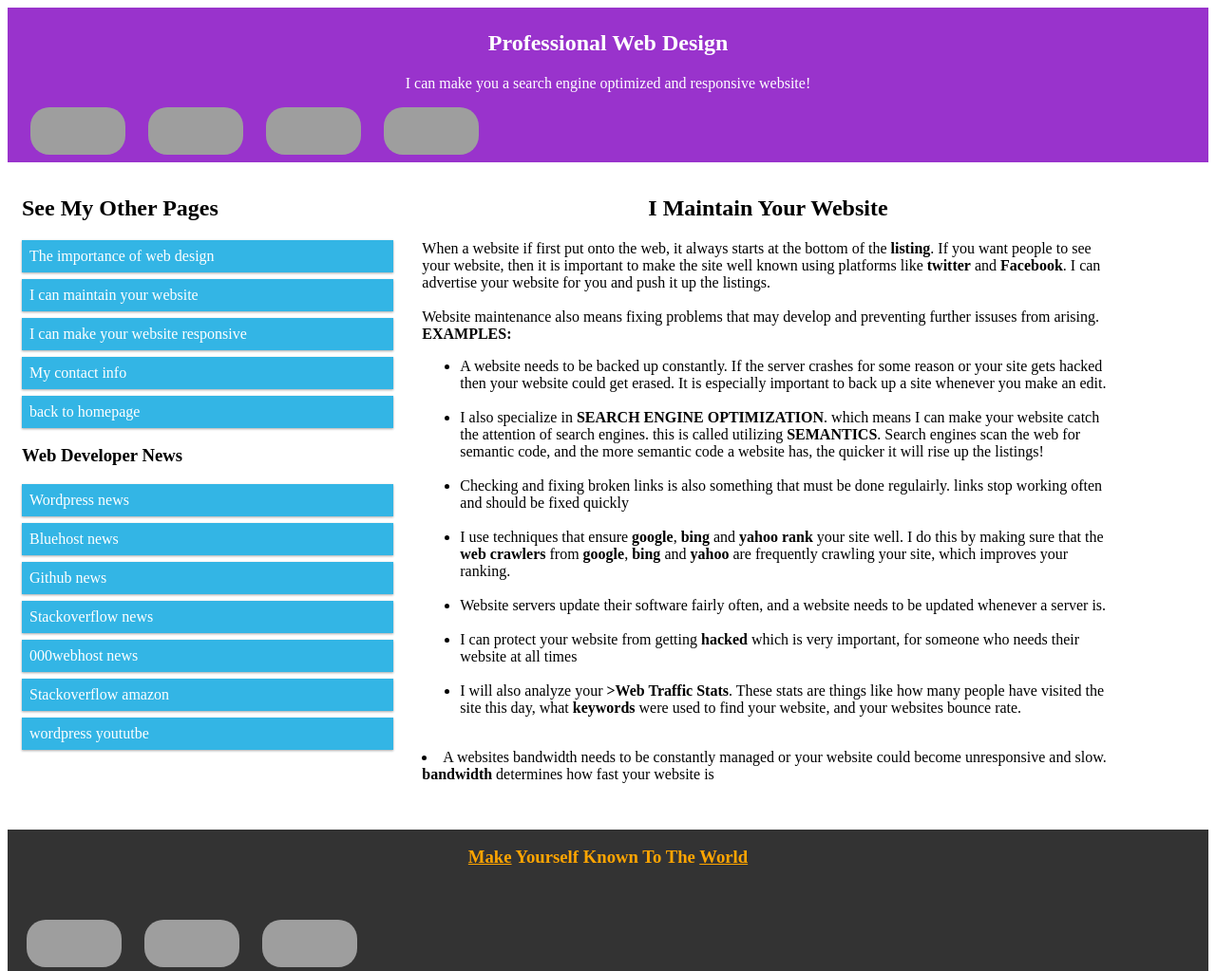
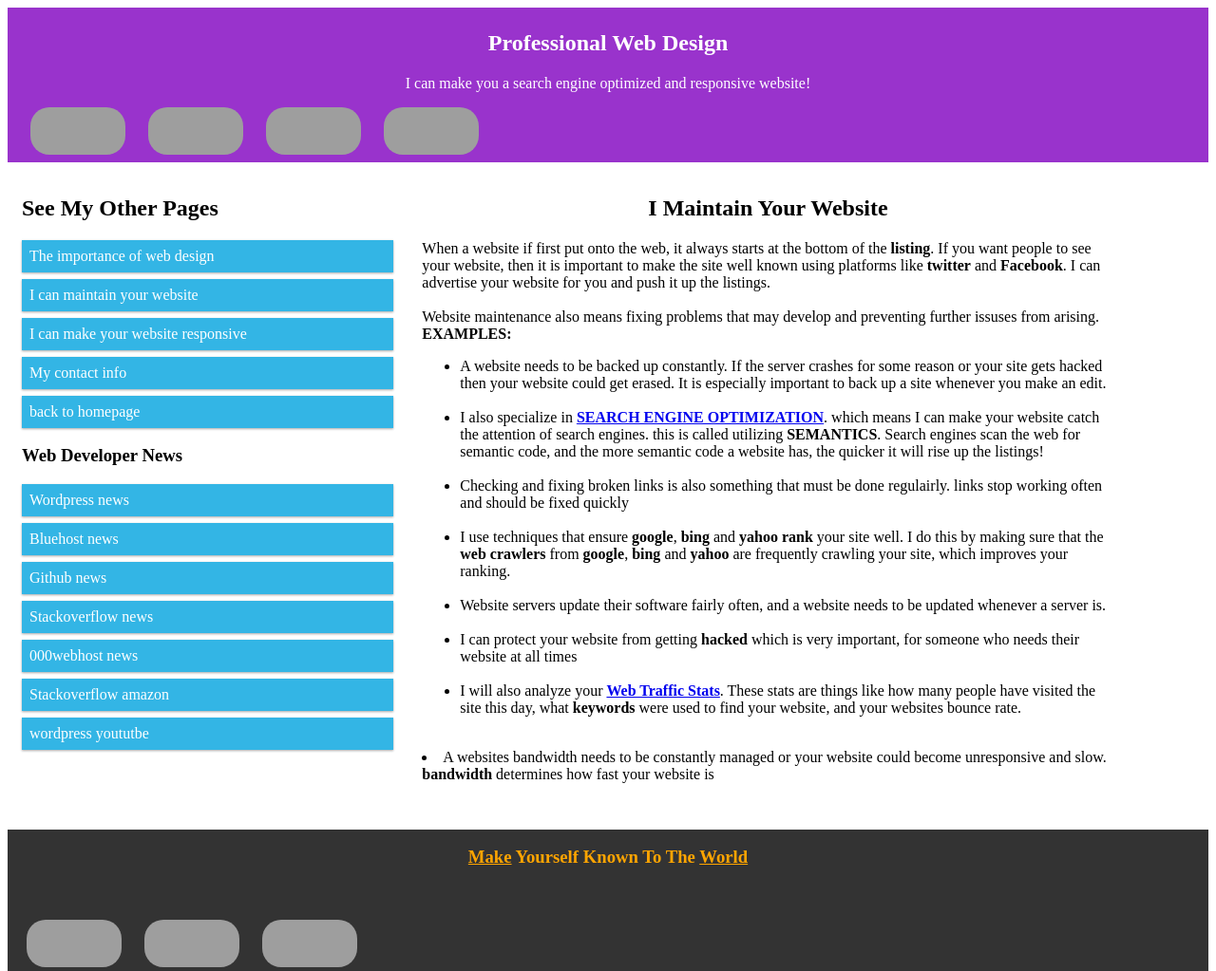
Before and after one commit to kogamikirito/kogamikirito.github.io, a Jekyll site: the page maintain/index.html, which Jekyll copies as it is, in a window 1280 px wide, cut to the strip 0-1023 px from the top of the page. Shown: the whole strip at 95% size. Built offline with Jekyll 4.4.1, drawn with Linux system fonts in a browser that asks for light colours; some of the changed lines change nothing that is shown; grey boxes are pictures that could not be loaded.

Commit message:
ADDED TWO LINKS

```diff
--- a/maintain/index.html
+++ b/maintain/index.html
@@ -234,7 +234,8 @@ Website maintenance also means fixing problems that may develop and preventing f
     <li>A website needs to be backed up constantly.  If the server crashes for some reason or your site gets hacked
 then your website could get erased. It is especially important to back up a site whenever you make an edit.</li>
 <br>
-   <li> I also specialize in <strong>SEARCH ENGINE OPTIMIZATION</strong>. which means I can make your website catch the attention of search engines.
+   <li> I also specialize in <strong>
+       <a href="http://www.webopedia.com/TERM/S/SEO.html" target="_blank">SEARCH ENGINE OPTIMIZATION</a></strong>. which means I can make your website catch the attention of search engines.
         this is called utilizing <strong>SEMANTICS</strong>. Search engines scan the web for semantic code, and the more semantic code a website has, the
     quicker it will rise up the listings!</li>
     <br>
@@ -251,7 +252,8 @@ should be fixed quickly</li>
     <li>I can protect your website from getting <strong>hacked</strong> which is very important, for someone who needs their website
     at all times</li>
 <br>
-    <li> I will also analyze your <strong>>Web Traffic Stats</strong>. These stats
+    <li> I will also analyze your <strong>
+        <a href="http://www.businessdictionary.com/definition/analytics.html" target="_blank">Web Traffic Stats</a></strong>. These stats
         are things like how many people have visited the site
         this day, what <strong>keywords</strong> were used to find your website, and your websites bounce rate.</li>
   </ul>
```
